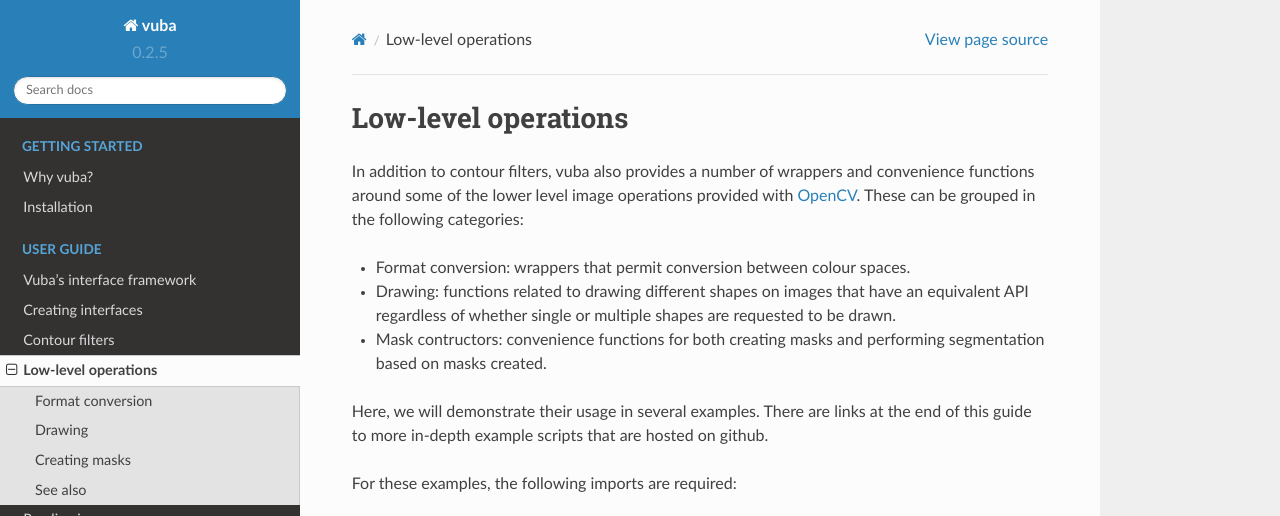
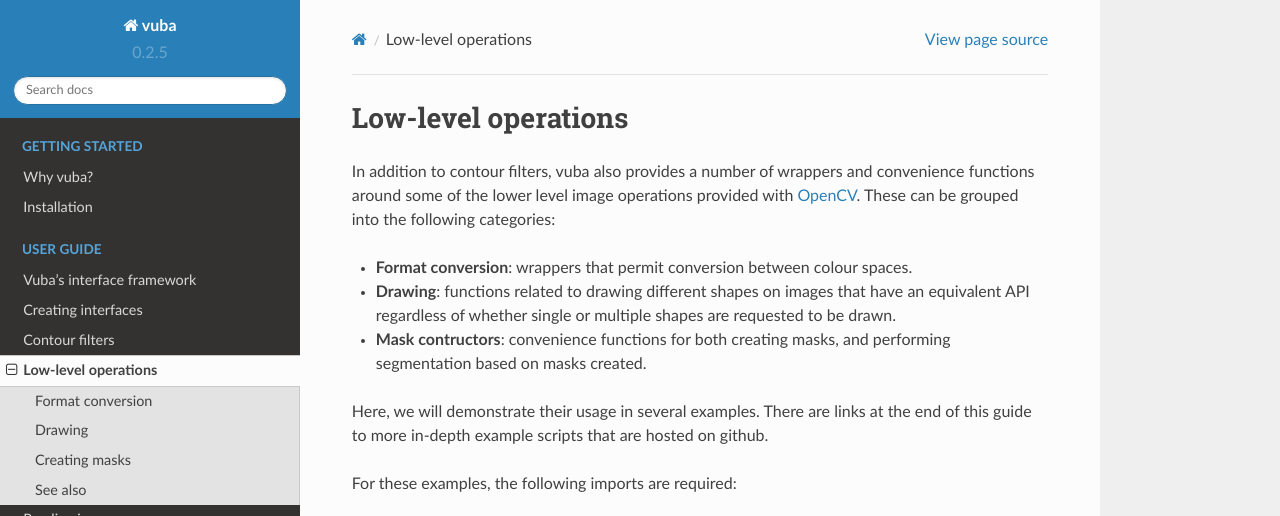
Before and after one commit to EmbryoPhenomics/vuba, a Sphinx documentation site: the page built from docs/low-level-operations.rst, in a window 1280 px wide and 900 px high, cut to the strip 0-516 px from the top of the window. Built offline with Sphinx 7.4.7 and the Read the Docs theme 2.0.0, drawn with Linux system fonts in a browser that asks for light colours.

```diff
--- a/docs/contour-operations.rst
+++ b/docs/contour-operations.rst
@@ -105,7 +105,7 @@ In addition to the basic contour filters mentioned above, vuba also supplies sev
 
 To demonstrate their usage, we will continue the script started above and add some additional filtering to retrieve small elliptical shapes.
 
-First, let's create our filters, we will need an area and eccentricity filter:
+First, let's create our filters. We will need an area and eccentricity filter:
 
 .. ipython:: python
 
--- a/docs/interface-framework.rst
+++ b/docs/interface-framework.rst
@@ -3,7 +3,7 @@
 Vuba's interface framework
 ==========================
 
-All of the HighGUI constructors that vuba provides are developed such that any application is centred around its image processing component, with UI components such as trackbars being secondary. As such, any changes made to a UI component will propagate back to the image processing component and the results will be visualised in the interactive window. Below we will cover this framework in-depth, and in subsequent guides walk you through how you may go about constructing some interfaces.
+All of the HighGUI constructors that vuba provides are developed such that any application is centred around its image processing component, with UI components such as trackbars being secondary. As such, any changes made to a UI component will propagate back to the image processing component, and the results will be visualised in the interactive window. Below we will cover this framework in-depth, and in a subsequent guide walk you through how you may go about constructing some interfaces.
 
 Core UI components
 ------------------
@@ -39,14 +39,14 @@ Similarly, the recommended layout for image processing callbacks using :py:meth:
 	    # Return the output
 	    return thresh
 
-Here, we first pull the current frame stored in the interface instance (from :py:attr:`FrameGUI.frame <vuba.FrameGUI.frame>`) and the current trackbar(s) value (using :py:meth:`BaseGUI.__getitem__ <vuba.BaseGUI.__getitem__>`). We then pass these inputs to our image processing code (which is a simply binary threshold here) and then return the output to be visualised in the interactive window through our trackbar callbacks. In this sense, trackbar callbacks are the intermediate layer that communicate with the image processing and visualise the results in the interactive window:
+Here, we first pull the current frame stored in the interface instance (from :py:attr:`FrameGUI.frame <vuba.FrameGUI.frame>`) and the current trackbar(s) value (using :py:meth:`BaseGUI.__getitem__ <vuba.BaseGUI.__getitem__>`). We then pass these inputs to our image processing code (which is a simple binary threshold here) and then return the output to be visualised in the interactive window through our trackbar callbacks. In this sense, trackbar callbacks are the intermediate layer that communicate with the image processing layer and subsequently visualise the results in the interactive window:
 
 .. image:: _static/ui_framework.png
 
 Retrieving trackbar information
 -------------------------------
 
-:py:class:`vuba.BaseGUI` employs a dictionary interface for retrieving and assigning values associated with trackbars, primarily via :py:meth:`BaseGUI.__getitem__ <vuba.BaseGUI.__getitem__>` and :py:meth:`BaseGUI.__setitem__ <vuba.BaseGUI.__setitem__>` respectively. Here, the keys are the user-provided identification strings supplied to the ``id`` argument in :py:meth:`BaseGUI.trackbar <vuba.BaseGUI.trackbar>`. In addition to these two methods is :py:meth:`BaseGUI.values <vuba.BaseGUI.values>`. This methods retrieves all current trackbar values and is useful in applications which have multiple trackbars where repeated calls to :py:meth:`BaseGUI.__getitem__ <vuba.BaseGUI.__getitem__>` in :py:meth:`BaseGUI.method <vuba.BaseGUI.method>` would be too verbose.
+:py:class:`vuba.BaseGUI` employs a dictionary interface for retrieving and assigning values associated with trackbars, primarily via :py:meth:`BaseGUI.__getitem__ <vuba.BaseGUI.__getitem__>` and :py:meth:`BaseGUI.__setitem__ <vuba.BaseGUI.__setitem__>` respectively. Here, the keys are the user-provided identification strings supplied to the ``id`` argument in :py:meth:`BaseGUI.trackbar <vuba.BaseGUI.trackbar>`. In addition to these two methods is :py:meth:`BaseGUI.values <vuba.BaseGUI.values>`. This method retrieves all current trackbar values and is useful in applications which have multiple trackbars where repeated calls to :py:meth:`BaseGUI.__getitem__ <vuba.BaseGUI.__getitem__>` in :py:meth:`BaseGUI.method <vuba.BaseGUI.method>` would be cumbersome.
 
 Key attributes
 --------------
--- a/docs/low-level-operations.rst
+++ b/docs/low-level-operations.rst
@@ -3,11 +3,11 @@
 Low-level operations
 ====================
 
-In addition to contour filters, vuba also provides a number of wrappers and convenience functions around some of the lower level image operations provided with OpenCV_. These can be grouped in the following categories:
+In addition to contour filters, vuba also provides a number of wrappers and convenience functions around some of the lower level image operations provided with OpenCV_. These can be grouped into the following categories:
 
-- Format conversion: wrappers that permit conversion between colour spaces.
-- Drawing: functions related to drawing different shapes on images that have an equivalent API regardless of whether single or multiple shapes are requested to be drawn.
-- Mask contructors: convenience functions for both creating masks and performing segmentation based on masks created.
+- **Format conversion**: wrappers that permit conversion between colour spaces.
+- **Drawing**: functions related to drawing different shapes on images that have an equivalent API regardless of whether single or multiple shapes are requested to be drawn.
+- **Mask contructors**: convenience functions for both creating masks, and performing segmentation based on masks created.
 
 Here, we will demonstrate their usage in several examples. There are links at the end of this guide to more in-depth example scripts that are hosted on github.
 
```
Also changed, not shown: docs/creating-interfaces.rst (+4 -4 lines).
